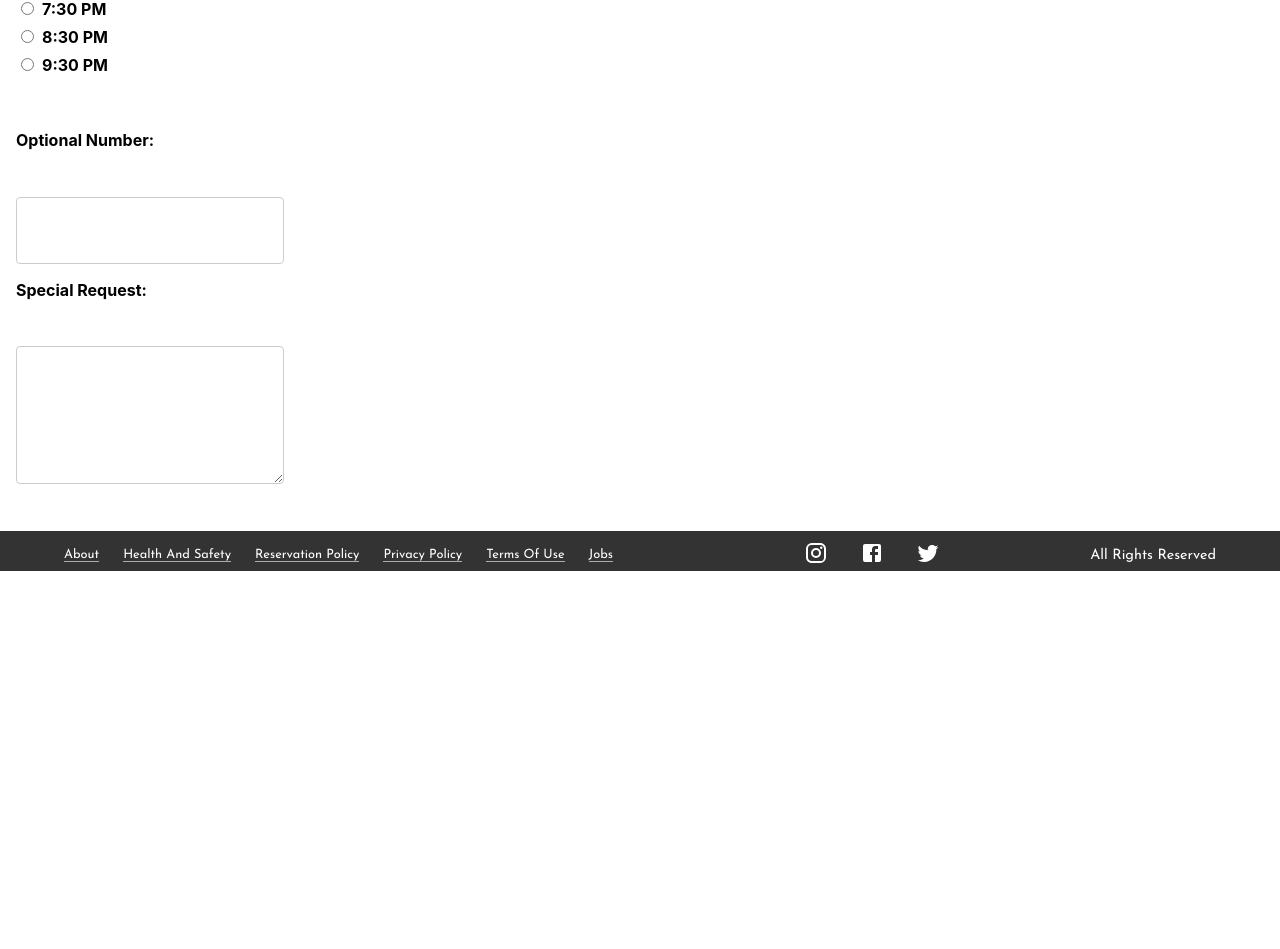
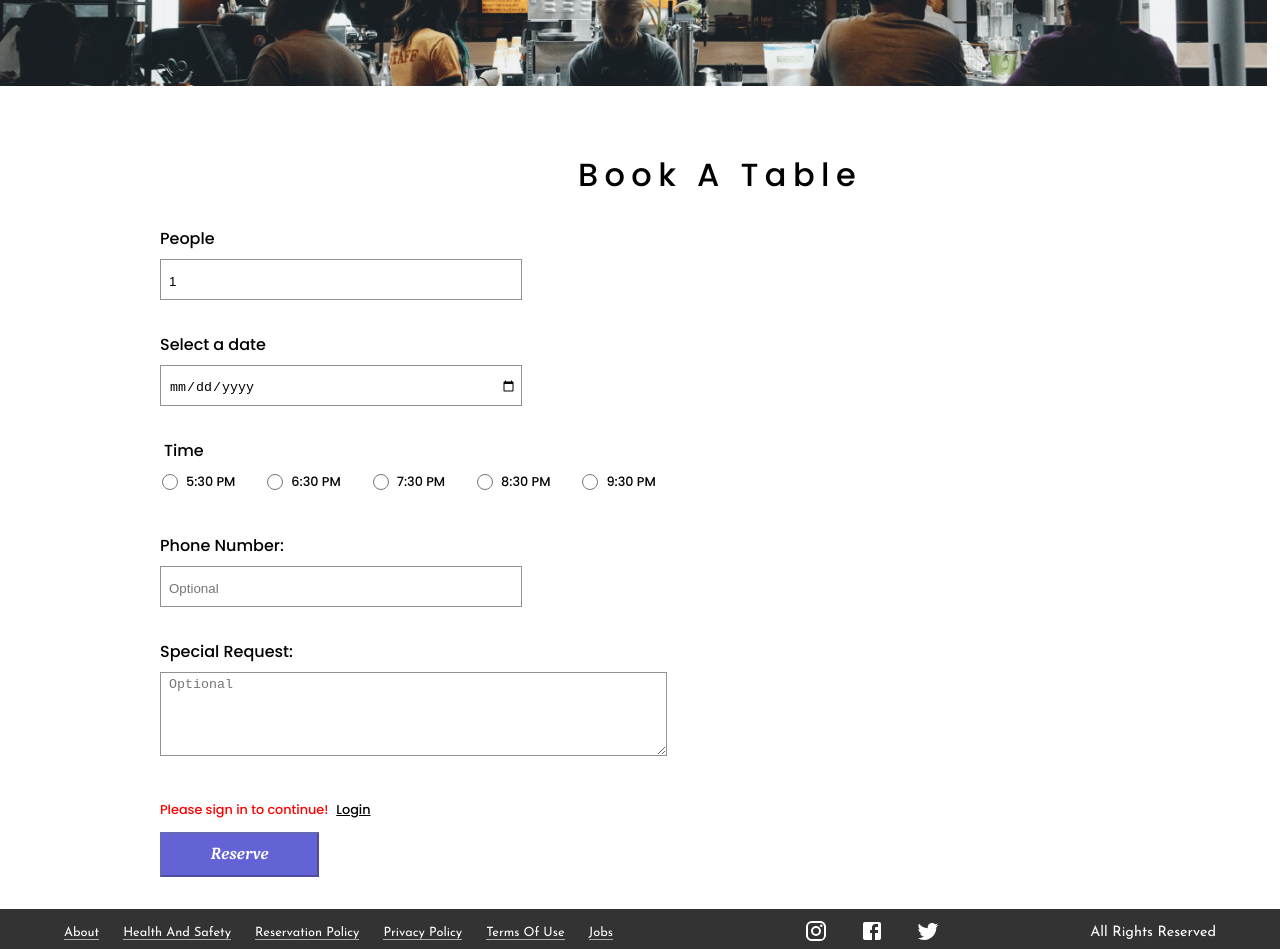
Before and after one commit to kror-shack/the-good-place, a React (Create React App) app: page /bookTable in a window 1280 px wide. Shown: the part 360-1309 px from the top of the page. Before the commit the page ends 931 px from the top, so only its background shows below. Built offline with nearby package versions, Linux system fonts and the light colour scheme; no server answers.

Commit message:
Add styles for reservation page

```diff
--- a/src/components/BookTable/BookTable.scss
+++ b/src/components/BookTable/BookTable.scss
@@ -1,55 +1,184 @@
-.book-table {
-  padding: 1rem;
-  height: max-content;
-  overflow: scroll;
+.Book-table {
+  margin-top: 7rem;
+  padding: 0rem 0rem 2rem 0rem;
+  display: flex;
+  flex-direction: column;
+  font-family: "Poppins";
+  gap: 2rem;
 
-  p {
-    margin-bottom: 1rem;
-    font-size: 1.2rem;
+  img {
+    width: 99vw;
+  }
+
+  .button-container {
+    display: flex;
+    flex-direction: column;
+  }
+
+  h2 {
+    font-size: 2rem;
+    letter-spacing: 0.4rem;
+    text-align: center;
+    width: 100%;
+  }
+
+  .content-container {
+    display: flex;
+    flex-direction: column;
+    justify-content: center;
+    align-items: flex-start;
+    padding-left: 10rem;
+  }
+
+  .asterik {
+    color: red;
+  }
+
+  .login-warning {
+    display: flex;
+    align-items: center;
+    gap: 0.5rem;
+    font-size: 0.8rem;
+    p {
+      color: red;
+    }
+
+    a {
+      text-decoration: underline;
+      color: black;
+    }
   }
 
   form {
-    display: grid;
-    grid-template-columns: 1fr;
-    grid-gap: 1rem;
-    height: 800px;
+    display: flex;
+    flex-direction: column;
+    gap: 2rem;
+    width: 35rem;
 
-    label {
-      font-weight: bold;
+    textarea {
+      width: 30.8125rem;
+      height: 4.875rem;
+      padding: 4px 4px 0 8px;
+
+      border: 1px solid #919191;
+
+      &:focus {
+        border: 1px solid black;
+      }
     }
 
-    input[type="number"],
-    textarea {
-      width: 20%;
-      padding: 0.5rem;
-      font-size: 1rem;
-      border: 1px solid #ccc;
-      border-radius: 4px;
-    }
-
-    textarea {
-      resize: vertical;
-      height: 120px;
+    button[type="submit"] {
+      background-color: #6363d6;
+      stroke-width: 1px;
+      color: white;
+      stroke: #91d273;
+      width: 9.9375rem;
+      height: 2.8125rem;
+      font-family: "Petrona-italic";
+      font-size: 1.1rem;
+      font-style: normal;
+      font-weight: 500;
+      line-height: normal;
     }
 
     fieldset {
-      border: none;
-      padding: 0;
-      margin: 0;
+      display: flex;
+      gap: 2rem;
+      border: 0;
+      padding-left: 0;
 
-      legend {
-        font-weight: bold;
-        margin-bottom: 0.5rem;
+      input {
+        margin: 0;
       }
 
-      label {
-        display: block;
-        margin-bottom: 0.5rem;
+      div {
+        display: flex;
+        align-items: center;
+        justify-content: center;
+        gap: 0.5rem;
+        flex-direction: row;
+        font-size: 0.8rem;
+        margin-top: 5px;
+      }
 
-        input[type="radio"] {
-          margin-right: 0.5rem;
-        }
+      input {
+        width: 1rem;
+        height: 1rem;
       }
     }
+
+    label {
+      display: flex;
+      flex-direction: column;
+      gap: 0.5rem;
+    }
+
+    input {
+      width: 21.75rem;
+      height: 2.1875rem;
+      padding: 4px 4px 0 8px;
+      border: 1px solid #919191;
+      background: transparent;
+      color: black;
+
+      &:focus {
+        outline: none;
+        border: 1px solid black;
+      }
+    }
+
+    fieldset {
+      width: 42.75rem;
+      height: 3rem;
+    }
   }
+
+  // p {
+  //   margin-bottom: 1rem;
+  //   font-size: 1.2rem;
+  // }
+
+  // form {
+  //   display: grid;
+  //   grid-template-columns: 1fr;
+  //   grid-gap: 1rem;
+
+  //   label {
+  //     font-weight: bold;
+  //   }
+
+  //   input[type="number"],
+  //   textarea {
+  //     width: 20%;
+  //     padding: 0.5rem;
+  //     font-size: 1rem;
+  //     border: 1px solid #ccc;
+  //     border-radius: 4px;
+  //   }
+
+  //   textarea {
+  //     resize: vertical;
+  //     height: 120px;
+  //   }
+
+  //   fieldset {
+  //     border: none;
+  //     padding: 0;
+  //     margin: 0;
+
+  //     legend {
+  //       font-weight: bold;
+  //       margin-bottom: 0.5rem;
+  //     }
+
+  //     label {
+  //       display: block;
+  //       margin-bottom: 0.5rem;
+
+  //       input[type="radio"] {
+  //         margin-right: 0.5rem;
+  //       }
+  //     }
+  //   }
+  // }
 }
--- a/src/components/BookTable/BookTable.tsx
+++ b/src/components/BookTable/BookTable.tsx
@@ -6,7 +6,7 @@ import "firebase/firestore";
 import { addDoc, Firestore } from "firebase/firestore";
 import { getFirestore, collection } from "firebase/firestore";
 import app from "../../firebase";
-import { useNavigate } from "react-router-dom";
+import { Link, useNavigate } from "react-router-dom";
 
 const BookTable = () => {
   const user = useSelector((state: RootState) => state.rootReducer.user);
@@ -16,10 +16,14 @@ const BookTable = () => {
   const [time, setTime] = useState<string>("");
   const [optionalNumber, setOptionalNumber] = useState<number | null>(null);
   const [specialRequest, setSpecialRequest] = useState<string | null>(null);
+  const today = new Date().toISOString().split("T")[0];
+  const [selectedDate, setSelectedDate] = useState<string>("");
 
-  const handlePeopleChange = (event: React.ChangeEvent<HTMLSelectElement>) => {
+  const handlePeopleChange = (event: React.ChangeEvent<HTMLInputElement>) => {
     const selectedPeople = parseInt(event.target.value, 10);
-    setPeople(selectedPeople);
+    if (selectedPeople < 1 || !selectedPeople) setPeople(1);
+    else if (selectedPeople > 15) setPeople(15);
+    else setPeople(selectedPeople);
   };
 
   const handleTimeChange = (event: React.ChangeEvent<HTMLInputElement>) => {
@@ -39,6 +43,10 @@ const BookTable = () => {
   ) => {
     const selectedSpecialRequest = event.target.value;
     setSpecialRequest(selectedSpecialRequest);
+  };
+
+  const handleDateChange = (e: string) => {
+    setSelectedDate(e);
   };
 
   const firestore = getFirestore(app);
@@ -68,85 +76,125 @@ const BookTable = () => {
   }
 
   return (
-    <div className="book-table">
-      {!user.displayName && <p>Please sign in to continue</p>}
+    <main className="Book-table">
+      <div>
+        <img src={require(`../../assets/images/Group 16(1).png`)} alt=""></img>
+      </div>
+      <div className="content-container">
+        <h2>Book A Table</h2>
 
         <form onSubmit={(e) => handleSubmit(e)}>
-        <label htmlFor="people">People:</label>
-        <select id="people" value={people} onChange={handlePeopleChange}>
-          {Array.from({ length: 10 }, (_, index) => (
-            <option key={index + 1} value={index + 1}>
-              {index + 1}
-            </option>
-          ))}
-        </select>
-        <button>Reserve</button>
+          <label htmlFor="people">
+            People
+            <input
+              type="number"
+              id="people"
+              name="people"
+              step="1"
+              min="1"
+              max="15"
+              value={people}
+              onChange={(e) => handlePeopleChange(e)}
+            />
+          </label>
+          <label htmlFor="date">
+            Select a date
+            <input
+              type="date"
+              id="date"
+              name="date"
+              value={selectedDate}
+              min={today}
+              onChange={(e) => handleDateChange(e.target.value)}
+            />
+          </label>
+          <fieldset>
+            <legend>Time</legend>
 
-        <fieldset>
-          <legend>Time:</legend>
-          <label>
+            <div>
               <input
+                id="first-time"
                 type="radio"
                 value="5:30 PM"
                 checked={time === "5:30 PM"}
-              onChange={handleTimeChange}
+                onChange={(e) => handleTimeChange(e)}
               />
-            5:30 PM
-          </label>
-          <label>
+              <label htmlFor="first-time">5:30 PM</label>
+            </div>
+            <div>
               <input
+                id="second-time"
                 type="radio"
                 value="6:30 PM"
                 checked={time === "6:30 PM"}
                 onChange={handleTimeChange}
               />
-            6:30 PM
-          </label>
-          <label>
+              <label htmlFor="second-time">6:30 PM</label>
+            </div>
+            <div>
               <input
+                id="third-time"
                 type="radio"
                 value="7:30 PM"
                 checked={time === "7:30 PM"}
                 onChange={handleTimeChange}
               />
-            7:30 PM
-          </label>
-          <label>
+              <label htmlFor="third-time">7:30 PM</label>
+            </div>
+            <div>
               <input
+                id="fourth-time"
                 type="radio"
                 value="8:30 PM"
                 checked={time === "8:30 PM"}
                 onChange={handleTimeChange}
               />
-            8:30 PM
-          </label>
-          <label>
+              <label htmlFor="fourth-time">8:30 PM</label>
+            </div>
+            <div>
               <input
+                id="fifth-time"
                 type="radio"
                 value="9:30 PM"
                 checked={time === "9:30 PM"}
                 onChange={handleTimeChange}
               />
-            9:30 PM
-          </label>
+              <label htmlFor="fifth-time">9:30 PM</label>
+            </div>
           </fieldset>
-
-        <label htmlFor="optionalNumber">Optional Number:</label>
+          <label htmlFor="optionalNumber">
+            Phone Number:
             <input
               type="number"
               id="optionalNumber"
               value={optionalNumber || ""}
+              placeholder="Optional"
               onChange={handleOptionalNumberChange}
             />
-
-        <label htmlFor="specialRequest">Special Request:</label>
+          </label>
+          <label htmlFor="specialRequest">
+            Special Request:
             <textarea
               id="specialRequest"
               value={specialRequest || ""}
               onChange={handleSpecialRequestChange}
+              placeholder="Optional"
             />
+          </label>
+          <div className="button-container">
+            {!user.displayName && (
+              <div className="login-warning">
+                <p>Please sign in to continue!</p>{" "}
+                <Link to="/signIn">Login</Link>
+              </div>
+            )}
+            <button disabled={!user.email} type="submit">
+              Reserve
+            </button>
+          </div>
         </form>
       </div>
+    </main>
   );
 };
 
--- a/src/components/Sidebar/Sidebar.tsx
+++ b/src/components/Sidebar/Sidebar.tsx
@@ -43,7 +43,7 @@ const Sidebar = ({ showSidebar, setShowSidebar }: Props) => {
         <Link onClick={closeSidebar} to="/">
           Events
         </Link>
-        <Link onClick={closeSidebar} to="/">
+        <Link onClick={closeSidebar} to="/bookTable">
           Reservation
         </Link>
         <Link onClick={closeSidebar} to="/contactPage">
--- a/src/pages/ContactPage/ContactPage.scss
+++ b/src/pages/ContactPage/ContactPage.scss
@@ -1,9 +1,8 @@
 .Contact-page {
   margin-top: 7rem;
-  padding: 20px;
   display: grid;
   height: 80vh;
-  padding: 0px;
+  padding: 0px 6rem;
   font-family: "Poppins";
 
   div {
@@ -23,9 +22,14 @@
     display: flex;
     flex-direction: column;
     padding: 0rem 5rem;
+
+    & > div:first-child {
+      margin-top: 2rem;
+      height: 8rem;
+    }
   }
 
-  h3 {
+  h2 {
     width: 100%;
     text-align: start;
   }
--- a/src/pages/ContactPage/ContactPage.tsx
+++ b/src/pages/ContactPage/ContactPage.tsx
@@ -27,9 +27,8 @@ export const ContactPage = () => {
   return (
     <main className="Contact-page">
       <div className="content-container">
-        <h1>Contact Us</h1>
         <div>
-          <h3>Let's Get In Touch!</h3>
+          <h2>Let's Get In Touch!</h2>
           <p>
             Or reach us through our contact number:{" "}
             <a href="tel:+90535654688">+90535654688</a>{" "}
```
Also changed, not shown: src/assets/images/Group 16(1).png (added), src/assets/images/brad-r4mc-NvsFuU-unsplash 1(1).png (added). Lines whose indentation alone changed are shown as unchanged.
